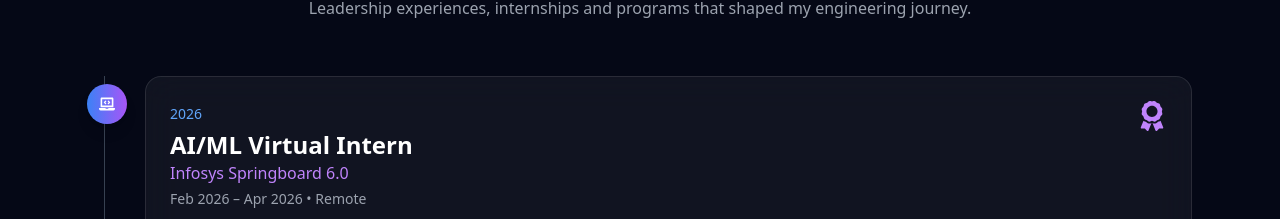
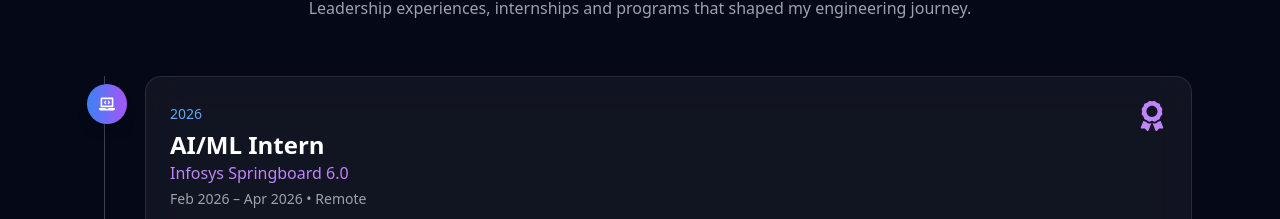
Before and after one commit to rsumanth25/Portfolio, a React (Vite) app in the folder client/: page / in a window 1280 px wide. Shown: the part 3792-4011 px from the top of the page. Built offline with nearby package versions, Linux system fonts and the light colour scheme.

Commit message:
leadership

```diff
--- a/client/src/components/LeadershipAndProfessionalDevelopment.jsx
+++ b/client/src/components/LeadershipAndProfessionalDevelopment.jsx
@@ -9,7 +9,7 @@
 const activities = [
   {
     year: "2026",
-    title: "AI/ML Virtual Intern",
+    title: "AI/ML Intern",
     company: "Infosys Springboard 6.0",
     duration: "Feb 2026 – Apr 2026",
     location: "Remote",
```
